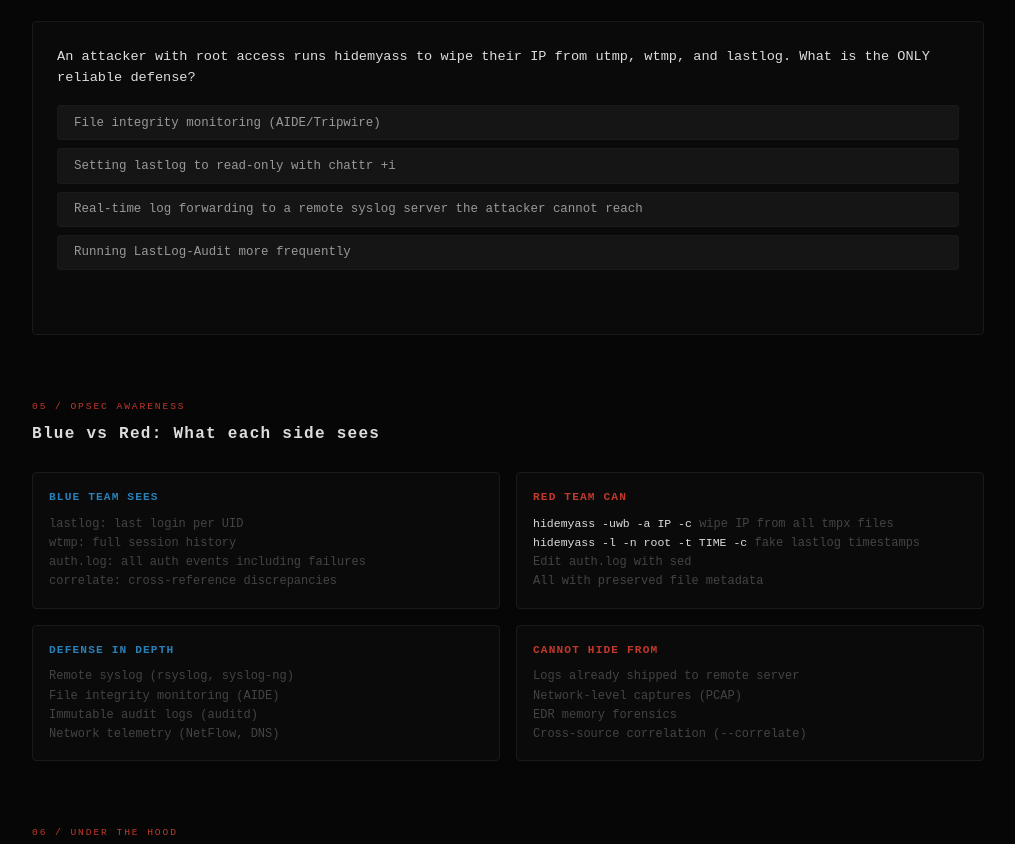
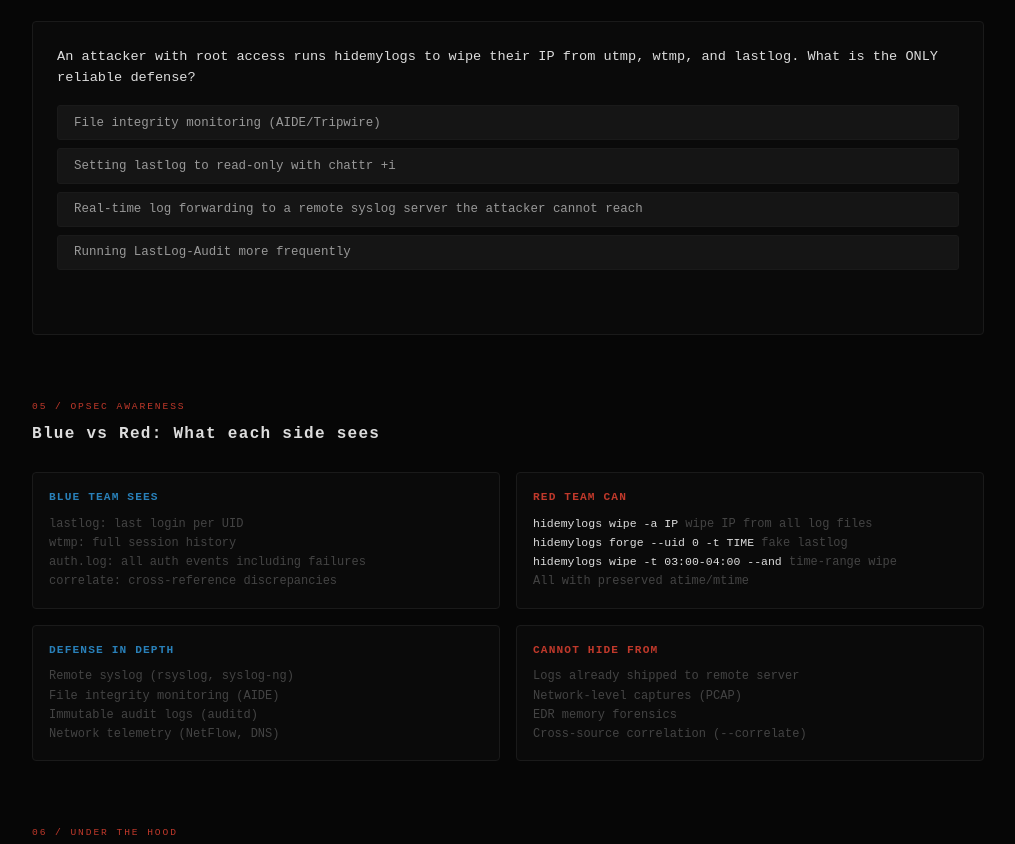
Before and after one commit to franckferman/LastLog-Audit, a plain HTML site: page docs/learn.html in a window 1280 px wide. Shown: the part 3077-3921 px from the top of the page, without its empty margins (132-1147 px from the left). Drawn offline with Linux system fonts and the light colour scheme.

Commit message:
Update OPSEC references: hidemyass -> hidemylogs (modern Rust rewrite)

```diff
--- a/docs/learn.html
+++ b/docs/learn.html
@@ -276,7 +276,7 @@
   </div>
 
   <div class="challenge" id="q4">
-    <div class="challenge-q">An attacker with root access runs hidemyass to wipe their IP from utmp, wtmp, and lastlog. What is the ONLY reliable defense?</div>
+    <div class="challenge-q">An attacker with root access runs hidemylogs to wipe their IP from utmp, wtmp, and lastlog. What is the ONLY reliable defense?</div>
     <div class="challenge-opts">
       <button class="challenge-btn" onclick="answer(this,'q4',false)">File integrity monitoring (AIDE/Tripwire)</button>
       <button class="challenge-btn" onclick="answer(this,'q4',false)">Setting lastlog to read-only with chattr +i</button>
@@ -299,7 +299,7 @@
     </div>
     <div class="opsec-card red">
       <h3>Red team can</h3>
-      <p><code>hidemyass -uwb -a IP -c</code> wipe IP from all tmpx files<br><code>hidemyass -l -n root -t TIME -c</code> fake lastlog timestamps<br>Edit auth.log with sed<br>All with preserved file metadata</p>
+      <p><code>hidemylogs wipe -a IP</code> wipe IP from all log files<br><code>hidemylogs forge --uid 0 -t TIME</code> fake lastlog<br><code>hidemylogs wipe -t 03:00-04:00 --and</code> time-range wipe<br>All with preserved atime/mtime</p>
     </div>
     <div class="opsec-card blue">
       <h3>Defense in depth</h3>
@@ -510,7 +510,7 @@
 
 // CHALLENGE
 const explanations = {
-  q1: 'On an active server, root always has a lastlog record from system maintenance, cron jobs, or direct admin logins. A zeroed record (timestamp=0) is a strong indicator that an attacker with root access wiped the evidence using a tool like hidemyass. This is MITRE ATT&CK T1070.006 (Indicator Removal: Timestomp).',
+  q1: 'On an active server, root always has a lastlog record from system maintenance, cron jobs, or direct admin logins. A zeroed record (timestamp=0) is a strong indicator that an attacker with root access wiped the evidence using a tool like hidemylogs. This is MITRE ATT&CK T1070.006 (Indicator Removal: Timestomp).',
   q2: 'One IP, 6 accounts, sequential terminals, 13-minute window. This is textbook credential stuffing / brute force with successful authentications. A legitimate admin would use one account. NAT users would have different timing patterns. CI/CD uses service accounts, not interactive pts sessions.',
   q3: 'A login without a corresponding logout in wtmp means the session is still active OR the attacker cleaned the logout record. With an external IP and PID 31337 (a classic "leet" PID choice), this is almost certainly an active attacker session. Immediate containment required.',
   q4: 'AIDE detects modifications but only after the fact. chattr +i can be removed by root (cap_linux_immutable). Running LastLog-Audit more often does not help if the data is already wiped. Only remote log forwarding creates a copy the attacker cannot reach from the compromised host.',
```
Also changed, not shown: 2 other files.
